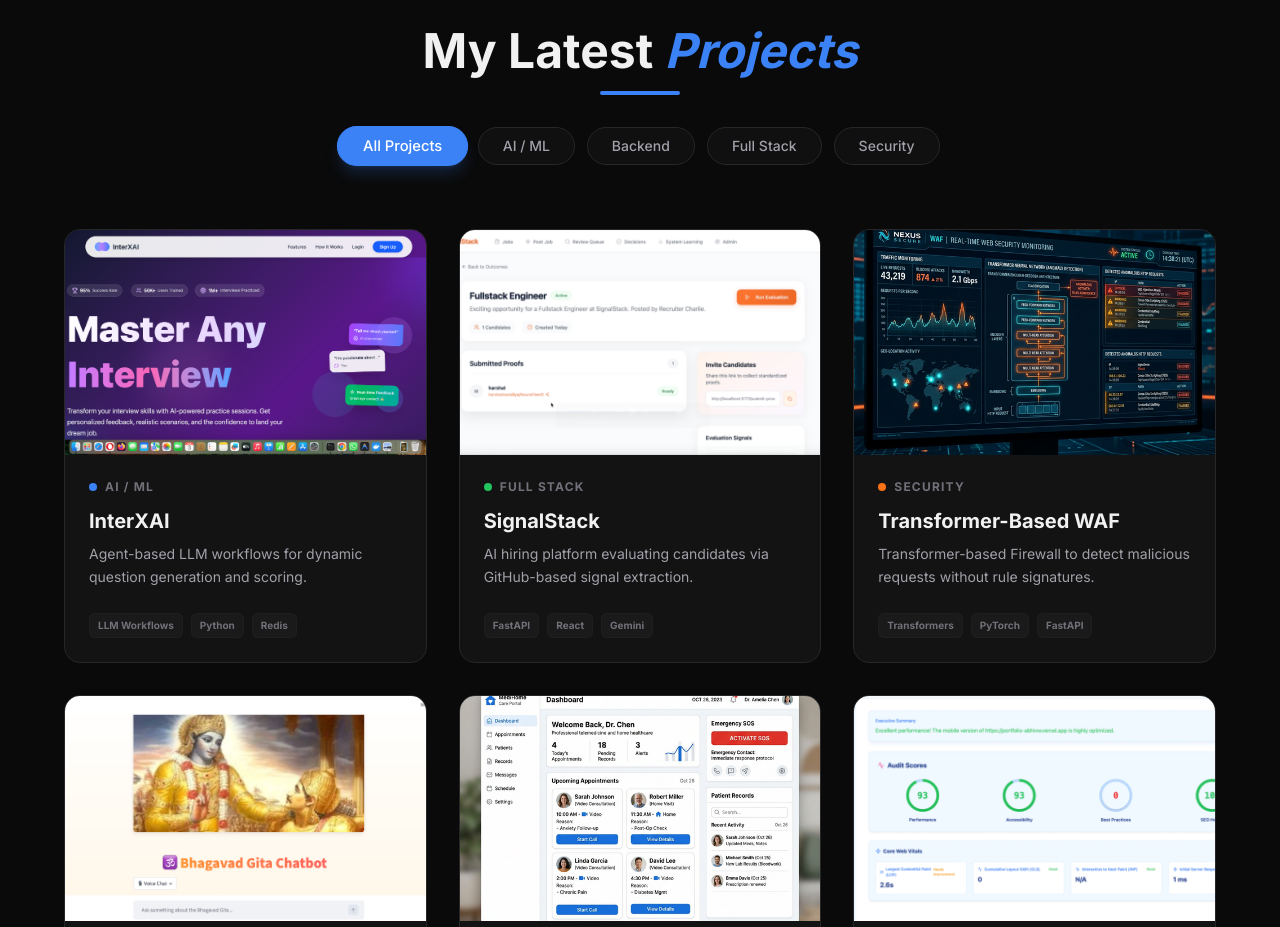
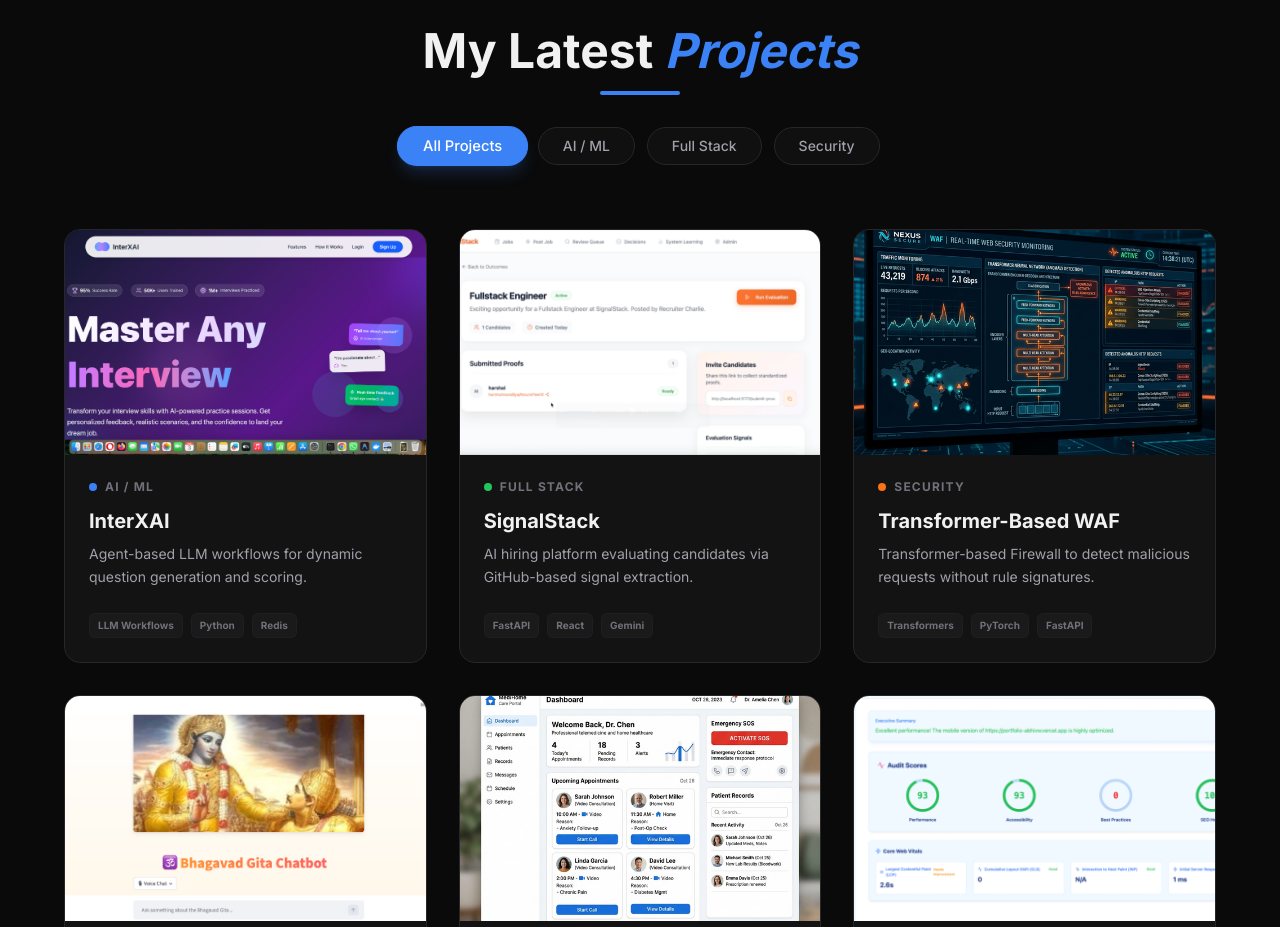
Before and after one commit to abhixw/Portfolio_abhixw, a React (Vite) app: page / in a window 1280 px wide. Shown: the part 3140-4067 px from the top of the page. Built offline with nearby package versions, Linux system fonts and the light colour scheme.

Commit message:
Remove Backend category from project filters

```diff
--- a/src/components/Projects.jsx
+++ b/src/components/Projects.jsx
@@ -1,7 +1,7 @@
 import { useState } from 'react'
 import SectionWrapper from './SectionWrapper'
 
-const categories = ['All Projects', 'AI / ML', 'Backend', 'Full Stack', 'Security']
+const categories = ['All Projects', 'AI / ML', 'Full Stack', 'Security']
 
 const projects = [
     {
```
